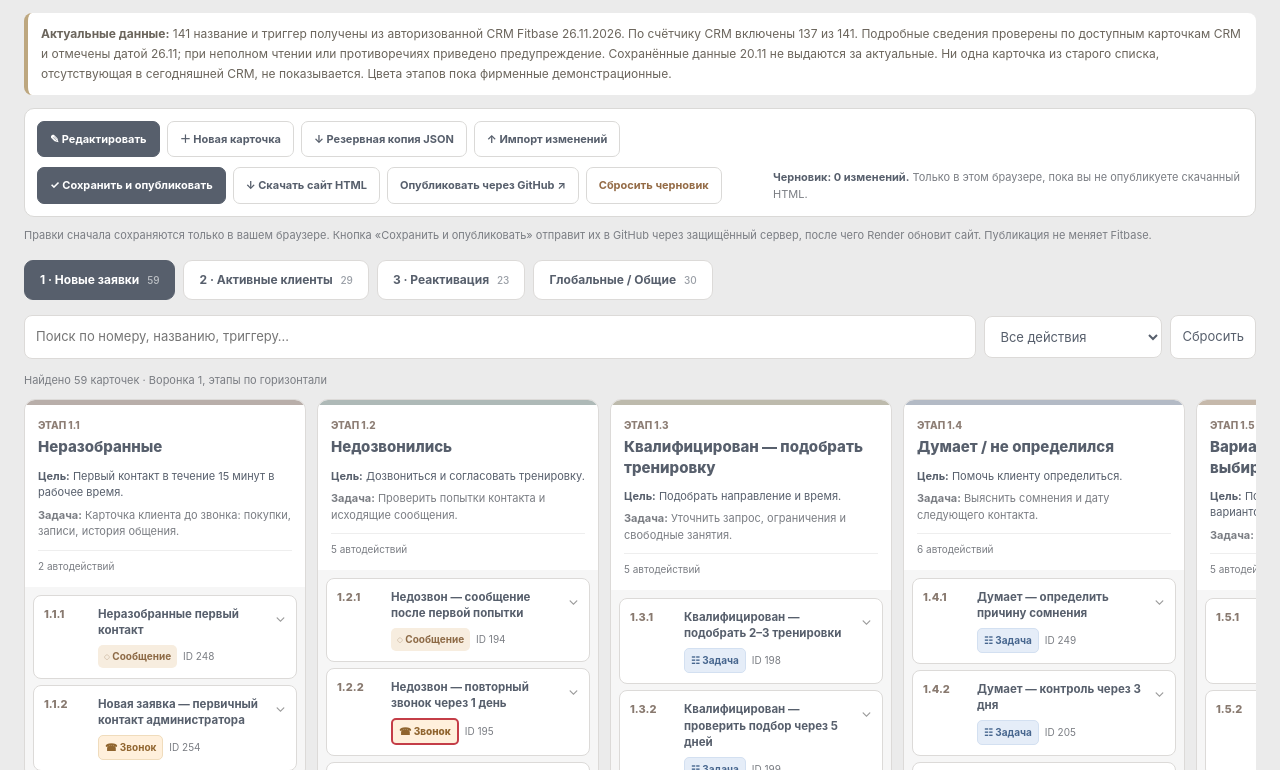
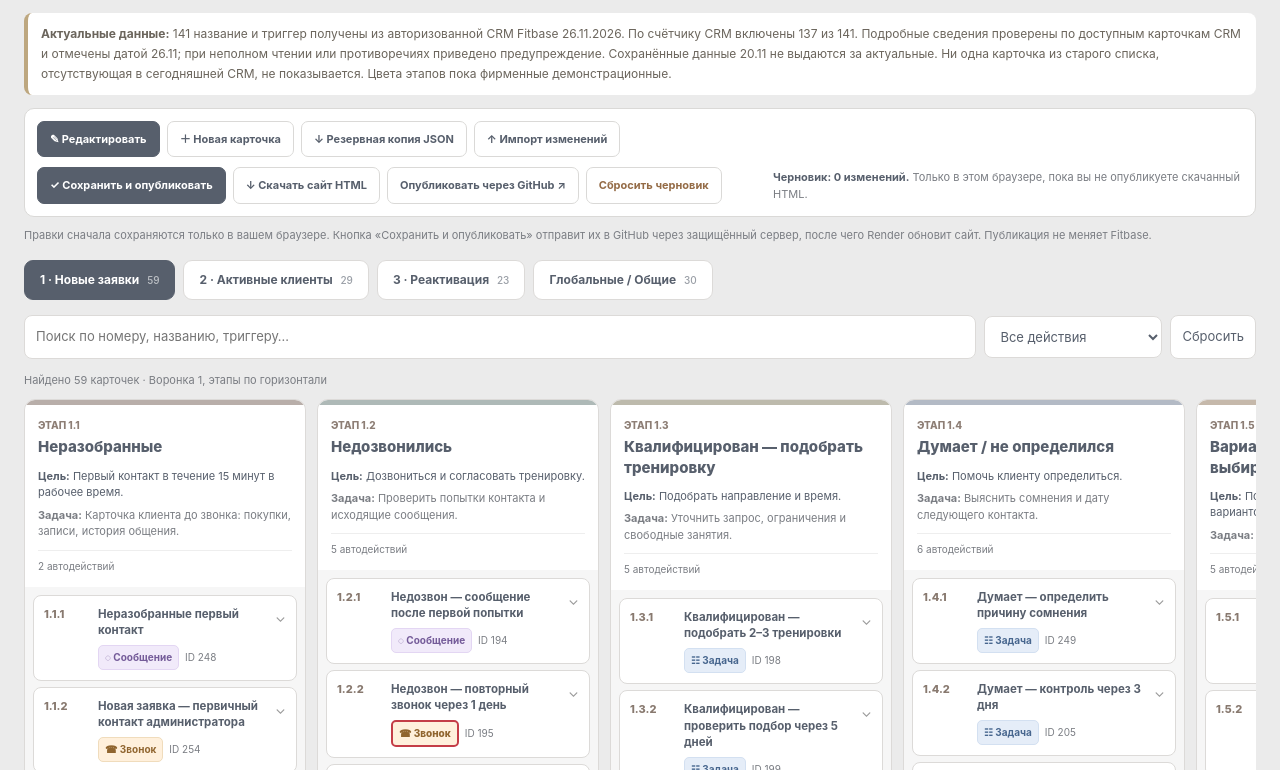
Before and after one commit to oostreiko72-max/fortis-easychat-sync, a website: page fortis-automation-site/staff.html in a window 1280 px wide. Shown: the part 151-921 px from the top of the page. Drawn offline with Linux system fonts and the light colour scheme.

Commit message:
Fortis: style message badges in pale lilac

```diff
--- a/fortis-automation-site/editor.css
+++ b/fortis-automation-site/editor.css
@@ -102,3 +102,11 @@
 }
 .rule .field.fe-status-field > .key::after {content:':';}
 .rule .field.fe-status-field > div:not(.key) {font-size:11px;font-weight:700;}
+
+/* Сообщения: отдельный светло-сиреневый цвет, только метка. */
+.rule .kind.message {
+  background:#f1eafa;
+  color:#745b99;
+  border:1px solid #e3d6f3;
+  font-weight:750;
+}
```
Also changed, not shown: fortis-automation-site/staff.html (+1 -1 lines).
